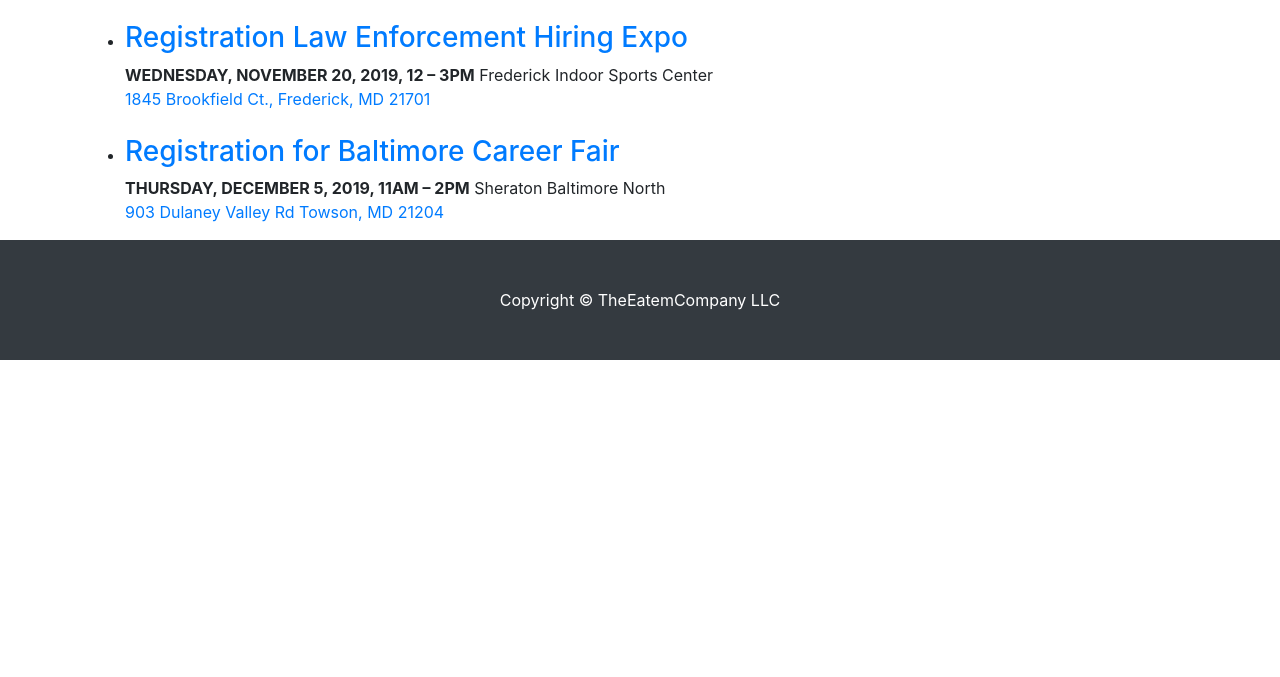
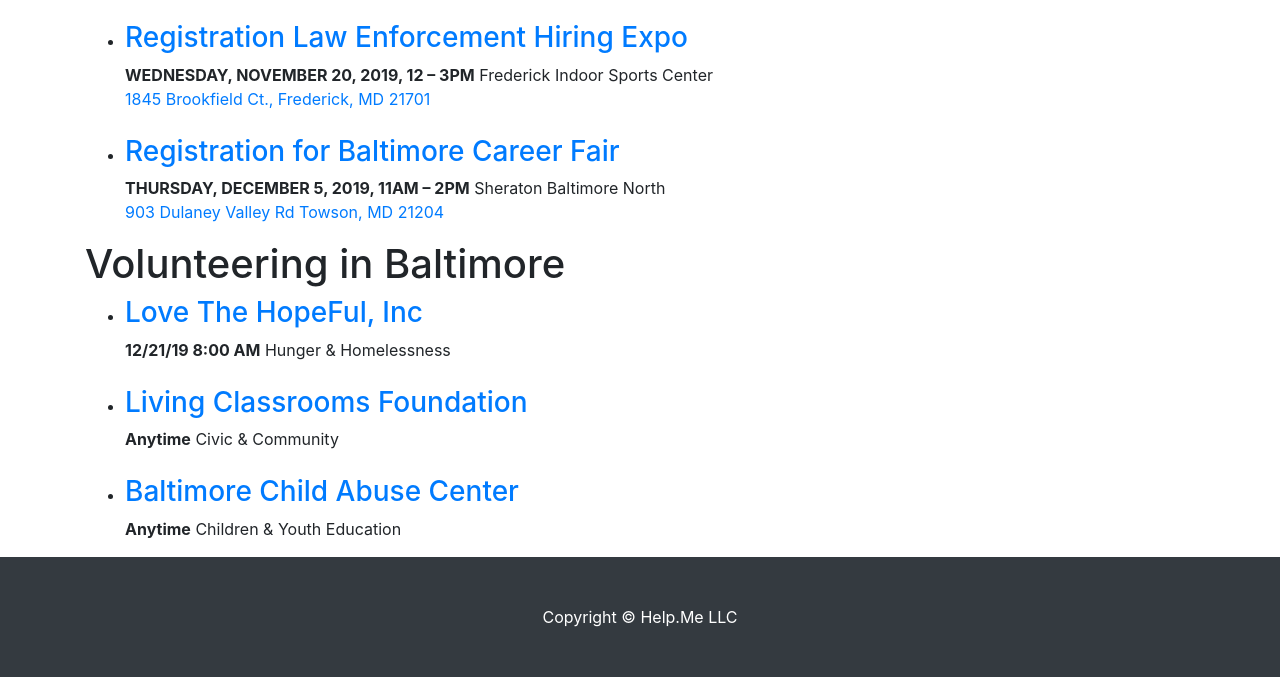
Before and after one commit to ahmadthegoat/Helpme, a Flask app: page /resources in a window 1280 px wide. Shown: the part 467-1144 px from the top of the page. Before the commit the page ends 827 px from the top, so only its background shows below. Run offline with Flask 2, Linux system fonts and the light colour scheme; some libraries are stand-ins or nearby versions.

Commit message:
Adding volunteering

```diff
--- a/templates/base.html
+++ b/templates/base.html
@@ -100,8 +100,29 @@
                         <a href="https://www.google.com/maps/dir/39.3469473,-76.582246/Sheraton+Baltimore+North+903+Dulaney+Valley+Rd.+Towson,+MD+21204/@39.3772647,-76.6199173,13z/data=!3m1!4b1!4m9!4m8!1m1!4e1!1m5!1m1!1s0x89c80fac7e02431b:0xb4f6bd7099b5c5d6!2m2!1d-76.5997964!2d39.4061821">903 Dulaney Valley Rd Towson, MD 21204</a> </text>
                     </li>
                 </ul>
+      <h1> Volunteering in Baltimore</h1>
+                <ul>
+                    <li>
+                        <h3> <a href="http://www.lovethehopeful.org"> Love The HopeFul, Inc</a> </h3>
+                        <text><b>12/21/19 8:00 AM</b></text>
+                        <text> Hunger & Homelessness <br></text>
+                    </li>
+                    <br>
+                    <li>
+                        <h3> <a href="http://www.livingclassrooms.org">Living Classrooms Foundation</a> </h3>
+                        <text><b>Anytime</b></text>
+                        <text>Civic & Community </text>
+                    </li>
+                    <br>
+                    <li>
+                        <h3> <a href="http://bcaci.org">Baltimore Child Abuse Center</a> </h3>
+                        <text><b>Anytime</b></text>
+                        <text>Children & Youth Education</text>
+                    </li>
+                </ul>
             {% endblock %}
         </p>
+
 
       </div>
       <!-- /.container -->
@@ -109,7 +130,7 @@
       <!-- Footer -->
       <footer class="py-5 bg-dark">
         <div class="container">
-          <p class="m-0 text-center text-white">Copyright &copy; TheEatemCompany LLC</p>
+          <p class="m-0 text-center text-white">Copyright &copy; Help.Me LLC</p>
         </div>
         <!-- /.container -->
       </footer>
```
